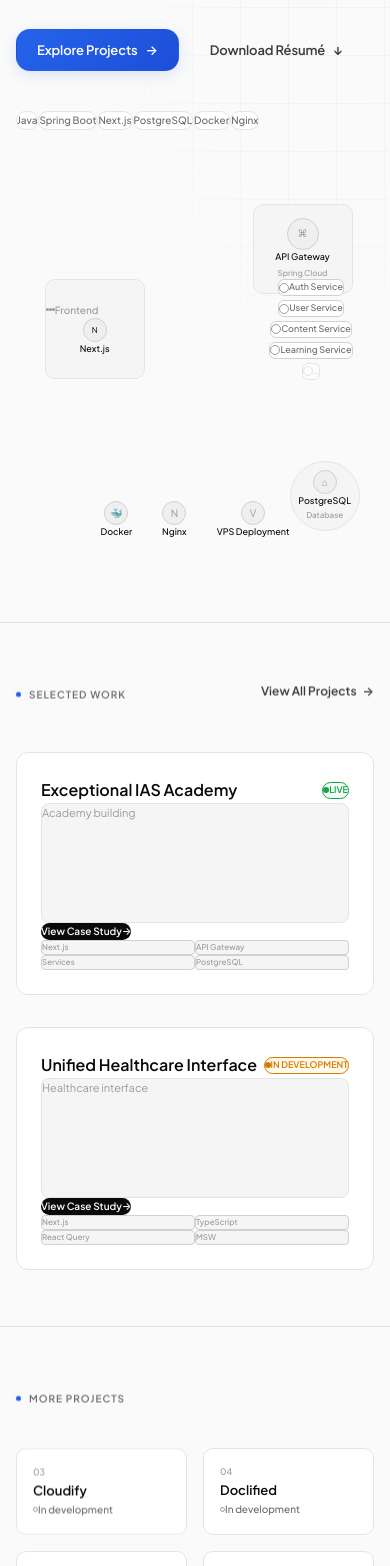
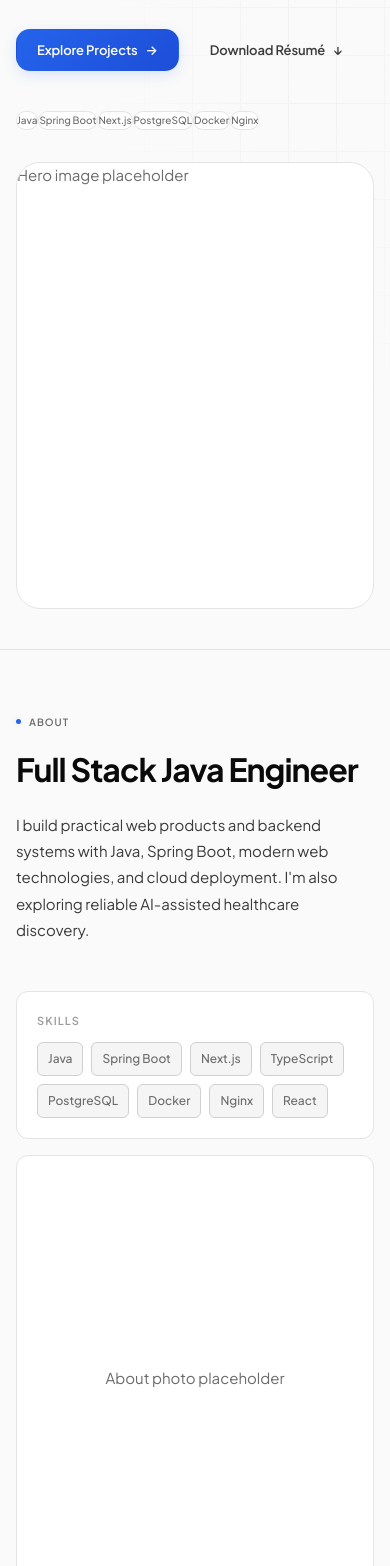
Before and after one commit to waseem049/waseem-tariq-portfolio, a Next.js app: page / in a window 390 px wide. Shown: the part 434-2000 px from the top of the page. Built offline with nearby package versions, Linux system fonts and the light colour scheme.

Commit message:
hero page redesigned

```diff
--- a/src/app/page.tsx
+++ b/src/app/page.tsx
@@ -1,7 +1,7 @@
 "use client";
 
 import Link from "next/link";
-import { ArchitectureDiagram } from "@/components/architecture-diagram";
+import { useEffect, useRef } from "react";
 import { TechPill } from "@/components/tech-pill";
 import { ProjectCaseCard } from "@/components/project-case-card";
 import { ScrollAnimate } from "@/components/scroll-animate";
@@ -9,6 +9,19 @@ import { profile } from "@/data/profile";
 import { projects } from "@/data/projects";
 
 export default function HomePage() {
+  const parallaxRef = useRef<HTMLDivElement>(null);
+
+  useEffect(() => {
+    const el = parallaxRef.current;
+    if (!el) return;
+    const onScroll = () => {
+      const y = window.scrollY * 0.15;
+      el.style.transform = `translateY(${y}px)`;
+    };
+    window.addEventListener("scroll", onScroll, { passive: true });
+    return () => window.removeEventListener("scroll", onScroll);
+  }, []);
+
   return (
     <>
       {/* ── HERO ── */}
@@ -67,9 +80,48 @@ export default function HomePage() {
             </div>
           </div>
 
-          {/* Right: architecture diagram */}
+          {/* Right: hero image with parallax */}
           <div className="hero-visual-wrap relative flex-shrink-0">
-            <ArchitectureDiagram />
+            <div ref={parallaxRef} className="relative w-full aspect-[4/5] rounded-[24px] overflow-hidden border border-[var(--line)] bg-[var(--surface)] parallax-img">
+              {/* Placeholder for hero image - replace with <img src="/hero.png" ... /> when asset provided */}
+              <div className="absolute inset-0 grid place-items-center text-[var(--ink-3)] text-sm">
+                Hero image placeholder
+              </div>
+            </div>
+          </div>
+        </div>
+      </section>
+
+      {/* ── ABOUT ── */}
+      <section className="section py-[80px] bg-[var(--bg)]">
+        <div className="container grid grid-cols-1 lg:grid-cols-[1fr_380px] gap-[48px] items-start">
+          <div>
+            <span className="eyebrow">
+              <span className="eyebrow-dot" />
+              About
+            </span>
+            <h2 className="mt-[12px] text-[32px] font-[700] tracking-[-0.03em] text-[var(--ink)]">
+              Full Stack Java Engineer
+            </h2>
+            <p className="mt-[16px] text-[15px] text-[var(--ink-2)] leading-[1.75] max-w-[640px]">
+              I build practical web products and backend systems with Java, Spring Boot, modern web technologies, and cloud deployment. I&apos;m also exploring reliable AI-assisted healthcare discovery.
+            </p>
+          </div>
+          <div>
+            <div className="p-[20px] rounded-[12px] border border-[var(--line)] bg-[var(--surface)]">
+              <div className="text-[11px] font-[600] uppercase tracking-[0.1em] text-[var(--ink-4)] mb-[12px]">Skills</div>
+              <div className="flex flex-wrap gap-[8px]">
+                {["Java","Spring Boot","Next.js","TypeScript","PostgreSQL","Docker","Nginx","React"].map(skill => (
+                  <span key={skill} className="text-[12px] font-[500] text-[var(--ink-3)] border border-[var(--line-2)] rounded-[6px] px-[10px] py-[6px] bg-[var(--surface-2)]">
+                    {skill}
+                  </span>
+                ))}
+              </div>
+            </div>
+            {/* Placeholder for about photo */}
+            <div className="mt-[16px] aspect-[4/5] rounded-[12px] border border-[var(--line)] bg-[var(--surface)] grid place-items-center text-[var(--ink-3)] text-sm">
+              About photo placeholder
+            </div>
           </div>
         </div>
       </section>
```
